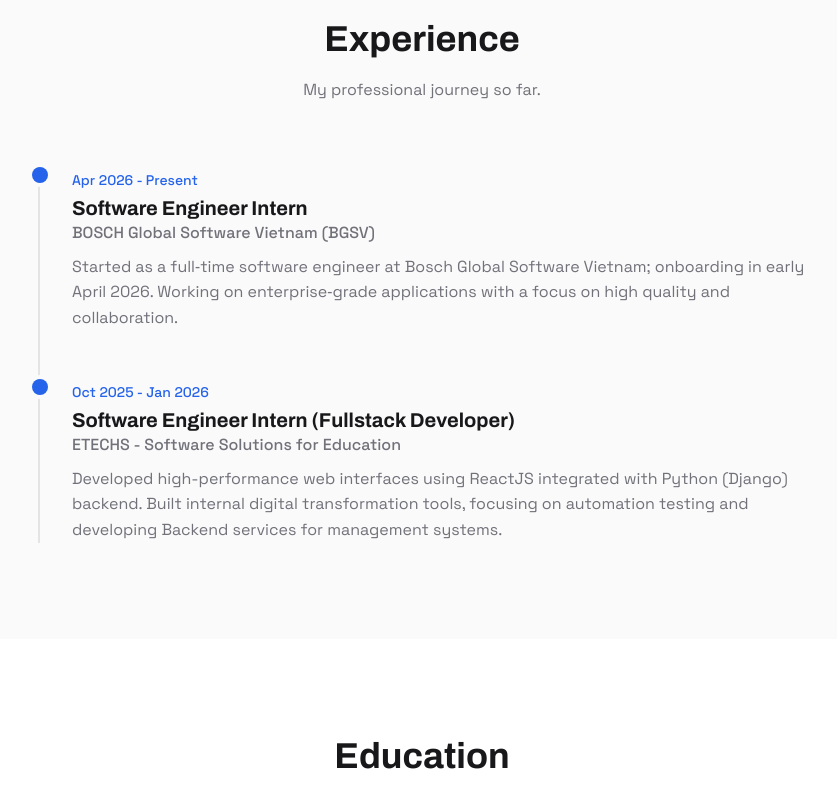
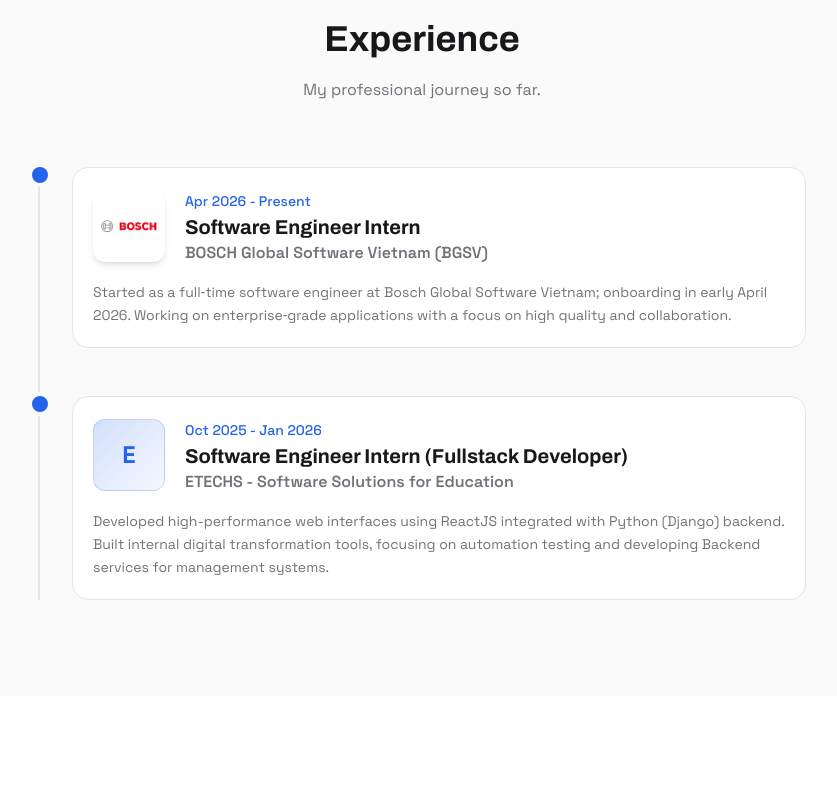
Before and after one commit to minhthinh145/Portfolio_2, a React (Vite) app: page / in a window 1280 px wide. Shown: the part 1663-2460 px from the top of the page, without its empty margins (218-1055 px from the left). Built offline with nearby package versions, Linux system fonts and the light colour scheme.

Commit message:
redesign working experience and cv

```diff
--- a/src/data/home.json
+++ b/src/data/home.json
@@ -55,12 +55,14 @@
       "year": "Apr 2026 - Present",
       "title": "Software Engineer Intern",
       "company": "BOSCH Global Software Vietnam (BGSV)",
+      "logo": "/images/bosch-logo.png",
       "description": "Started as a full‑time software engineer at Bosch Global Software Vietnam; onboarding in early April 2026. Working on enterprise‑grade applications with a focus on high quality and collaboration."
     },
     {
       "year": "Oct 2025 - Jan 2026",
       "title": "Software Engineer Intern (Fullstack Developer)",
       "company": "ETECHS - Software Solutions for Education",
+      "logo": "",
       "description": "Developed high-performance web interfaces using ReactJS integrated with Python (Django) backend. Built internal digital transformation tools, focusing on automation testing and developing Backend services for management systems."
     }
   ],
--- a/src/pages/Home.jsx
+++ b/src/pages/Home.jsx
@@ -221,18 +221,44 @@
                 {/* Timeline dot */}
                 <div className="absolute left-0 top-0 w-4 h-4 -translate-x-1/2 bg-accent rounded-full ring-4 ring-background dark:ring-dark-background" />
 
+                <div className="bg-surface dark:bg-zinc-800/60 rounded-2xl border border-border dark:border-zinc-700 p-5 transition-all hover:border-accent/30 hover:shadow-lg hover:shadow-accent/5">
+                  <div className="flex items-center gap-5">
+                    {/* Company Logo - chiều cao bằng cụm year + title + company */}
+                    {exp.logo ? (
+                      <div className="flex-shrink-0 w-[4.5rem] h-[4.5rem] rounded-xl bg-white shadow-md flex items-center justify-center p-2">
+                        <img
+                          src={exp.logo}
+                          alt={exp.company}
+                          className="w-full h-full object-contain"
+                        />
+                      </div>
+                    ) : (
+                      <div className="flex-shrink-0 w-[4.5rem] h-[4.5rem] rounded-xl bg-gradient-to-br from-accent/20 to-accent/5 border border-accent/20 flex items-center justify-center">
+                        <span className="text-2xl font-bold text-accent">
+                          {exp.company.charAt(0)}
+                        </span>
+                      </div>
+                    )}
+
+                    {/* Header: year + title + company */}
+                    <div className="flex-1 min-w-0">
                       <span className="text-sm text-accent font-medium">
                         {exp.year}
                       </span>
-                <h3 className="text-xl font-semibold font-heading mt-1">
+                      <h3 className="text-xl font-semibold font-heading mt-0.5">
                         {exp.title}
                       </h3>
-                <p className="text-text-muted dark:text-zinc-400 font-medium">
+                      <p className="text-base text-text-muted dark:text-zinc-300 font-semibold mt-0.5">
                         {exp.company}
                       </p>
-                <p className="text-text-muted dark:text-zinc-500 mt-2">
+                    </div>
+                  </div>
+
+                  {/* Description bên dưới */}
+                  <p className="text-text-muted dark:text-zinc-500 mt-4 text-sm leading-relaxed">
                     {exp.description}
                   </p>
+                </div>
               </div>
             ))}
           </div>
```
Also changed, not shown: public/images/bosch-logo.png (added), 1 other file (tests, documents, lock files or other folders). Lines whose indentation alone changed are shown as unchanged.
